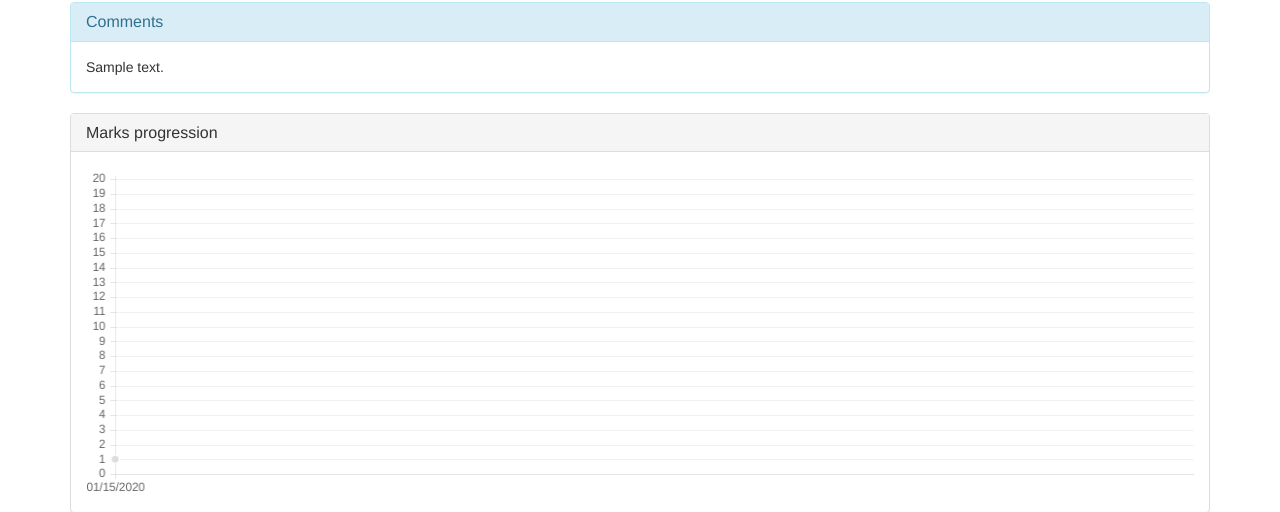
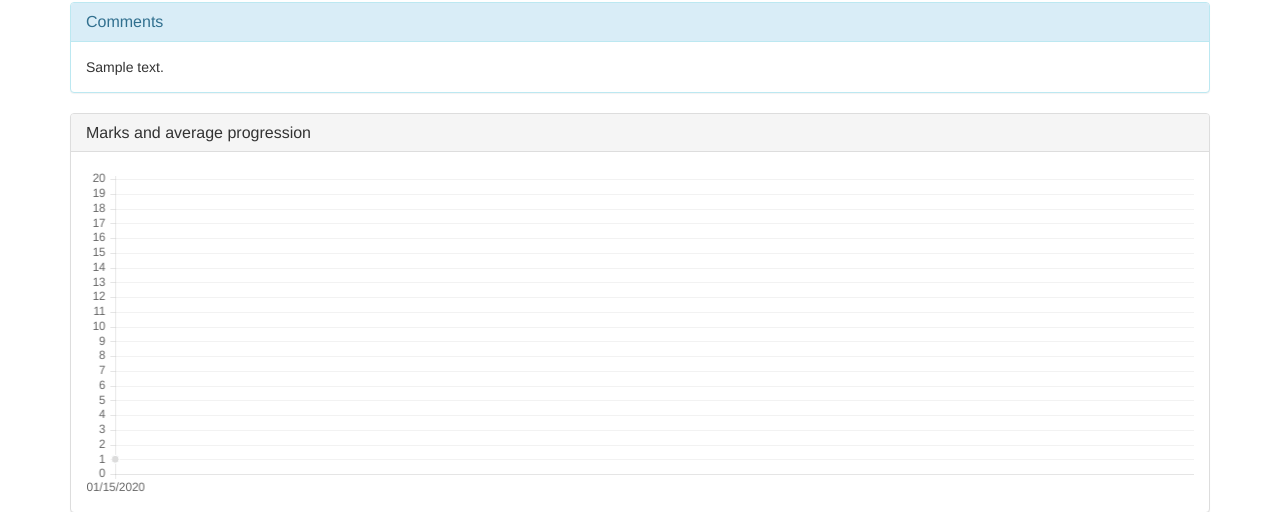
Before and after one commit to mw4rf/pyclassbook, a Django app: page /students/show/00000000-0000-0000-0000-000000000001/ in a window 1280 px wide. Shown: the part 274-786 px from the top of the page. Run offline with Django 3.2, Linux system fonts and the light colour scheme; a user stored in the database is signed in; tables that the repository leaves empty hold one stand-in row (values such as "Sample post"); some libraries are stand-ins or nearby versions.

Commit message:
translation

```diff
--- a/students/templates/students/show.html
+++ b/students/templates/students/show.html
@@ -37,7 +37,7 @@ Student: {{ name }}
 <!-- Charts -->
 <div class="container">
     <div class="panel panel-default">
-      <div class="panel-heading"><h2 class="panel-title">{% trans "Marks progression" %}</h2></div>
+      <div class="panel-heading"><h2 class="panel-title">{% trans "Marks and average progression" %}</h2></div>
       <div class="panel-body">
           {% include 'charts/students_marks.html' %}
       </div>
```
Also changed, not shown: locale/fr/LC_MESSAGES/django.po.
